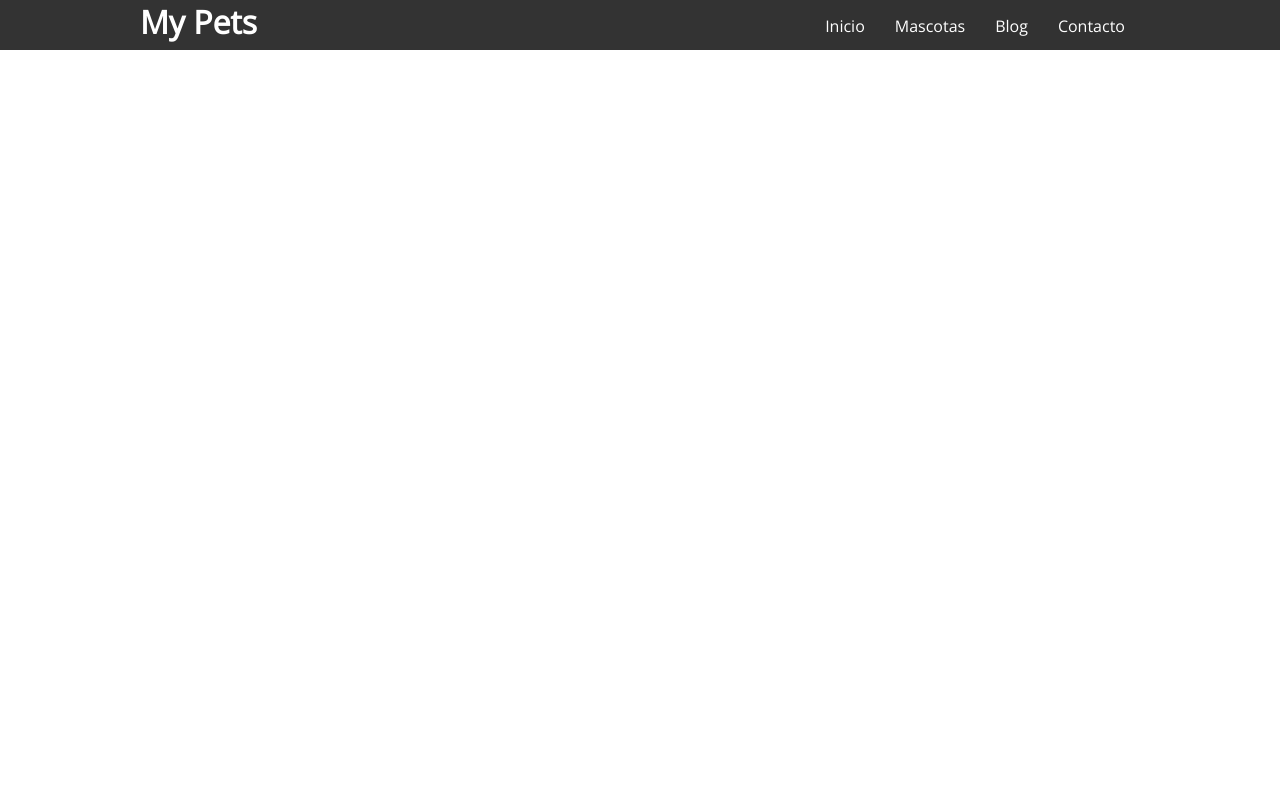
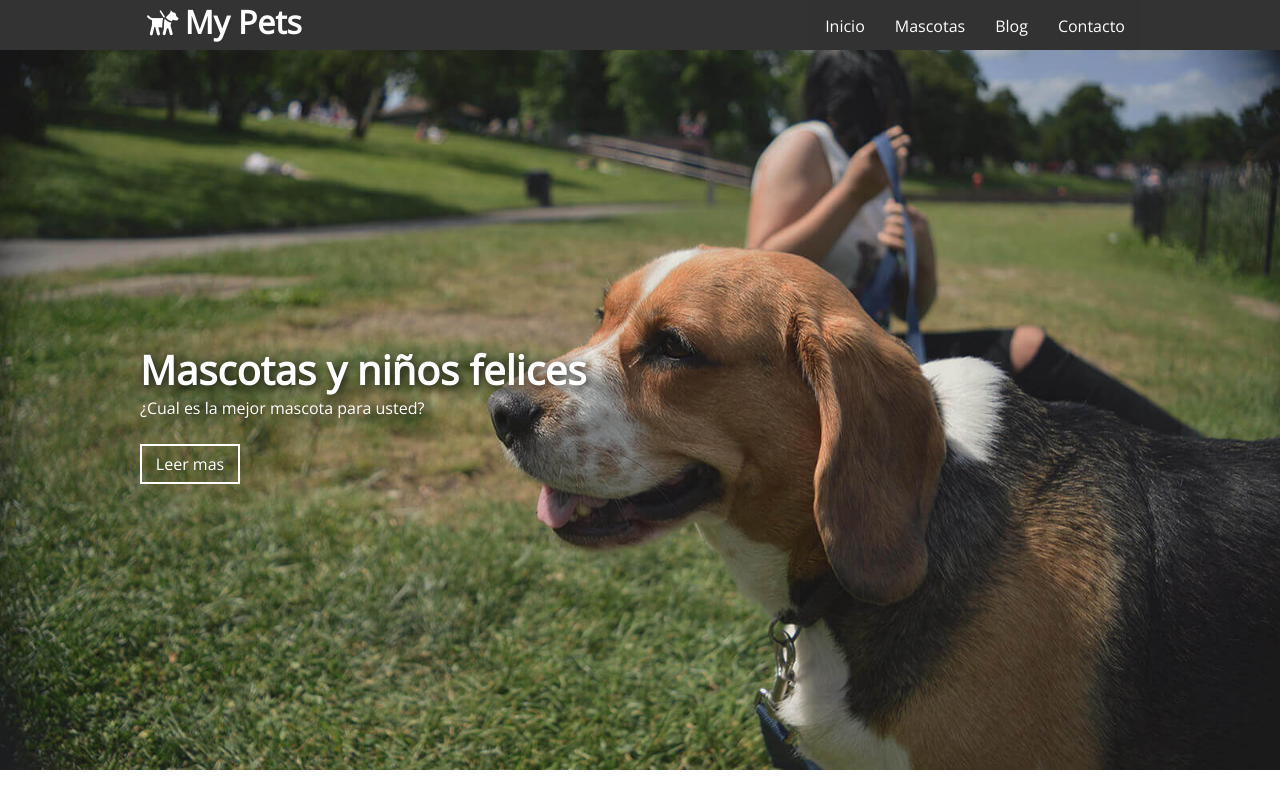
Before and after one commit to danielsuarezlaboral/pets, a plain HTML site: page index.html in a window 1280 px wide. Drawn offline with nearby package versions, Linux system fonts and the light colour scheme.

Commit message:
agrego el banner  los iconos fontello y el script para el menudeplegable

```diff
--- a/css/estilos.css
+++ b/css/estilos.css
@@ -125,7 +125,7 @@ header label{
 /*--------------------Banner----------------------*/
 
 
-/*#banner{
+#banner{
 	margin-top: 50px;
 	position: relative;
 }
@@ -167,7 +167,7 @@ header label{
 	#banner a{
 		margin-top: 25px;
 	}
-}*/
+}
 /*tablet*/
 /*@media(min-width: 768px){
 	#banner{
--- a/index.html
+++ b/index.html
@@ -4,7 +4,7 @@
 	<meta charset="UTF-8">
 	<title>My Pets</title>
 	<meta name="viewport" content="width=device-width, user-scalable=no, initial-scale=1.0, maximum-scale=1.0, minimum-scale=1.0">
-	<!-- <link rel="stylesheet" href="css/fontello.css"> -->
+	<link rel="stylesheet" href="css/fontello.css">
 	<link rel="stylesheet" href="css/estilos.css">
 
 <!--
@@ -50,14 +50,14 @@
 		</div>
 	</header>
 	<main>
-		<!-- <section id="banner">
+		<section id="banner">
 			<img src="img/banner.jpg" alt="Banner">
 			<div class="contenedor">
 				<h2>Mascotas y niños felices</h2>
 				<p>¿Cual es la mejor mascota para usted?</p>
 				<a href="">Leer mas</a>
 			</div>
-		</section> -->
+		</section>
 		<!-- <section class="bienvenidos">
 			<h2>BIENVENIDOS A NUESTRO CLUB</h2>
 			<p>Lorem ipsum dolor sit amet, consectetur adipisicing elit. Deleniti velit eligendi reprehenderit
```
Also changed, not shown: js/menu.js (+5 -5 lines).
